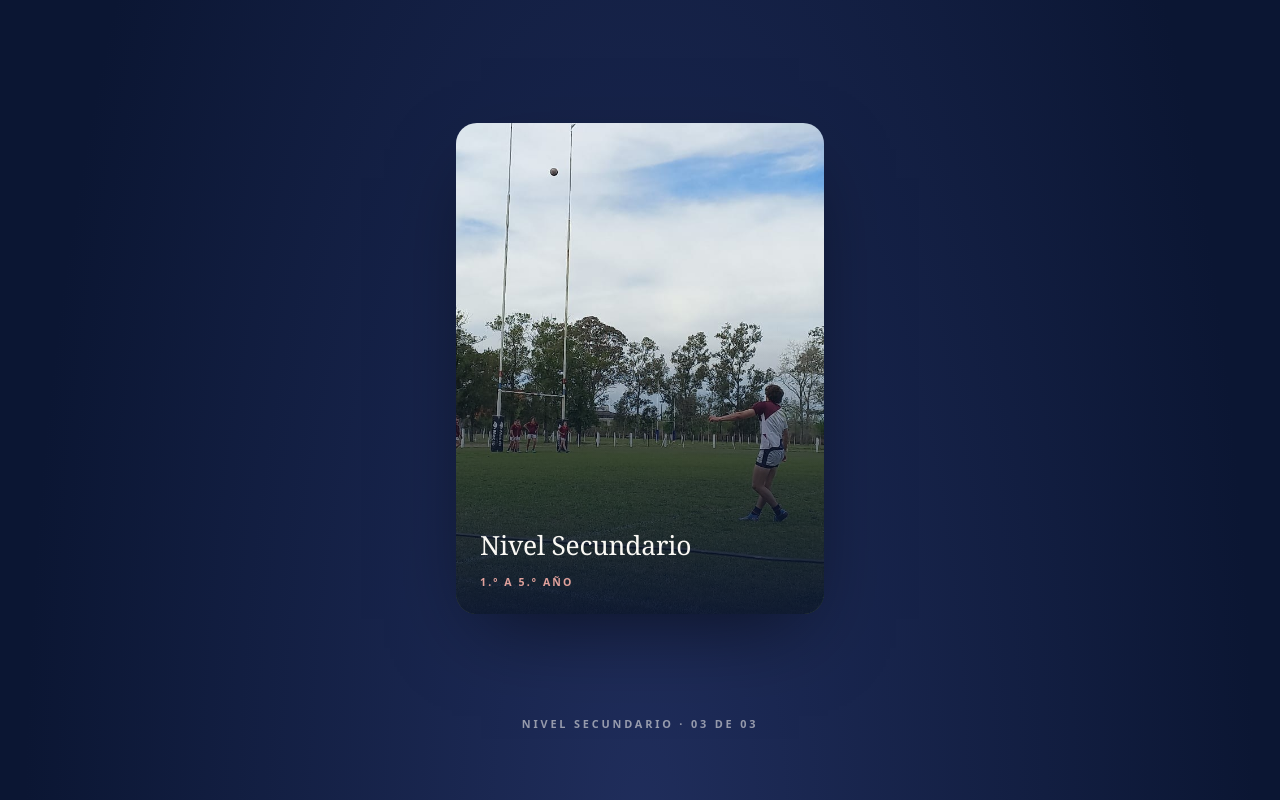
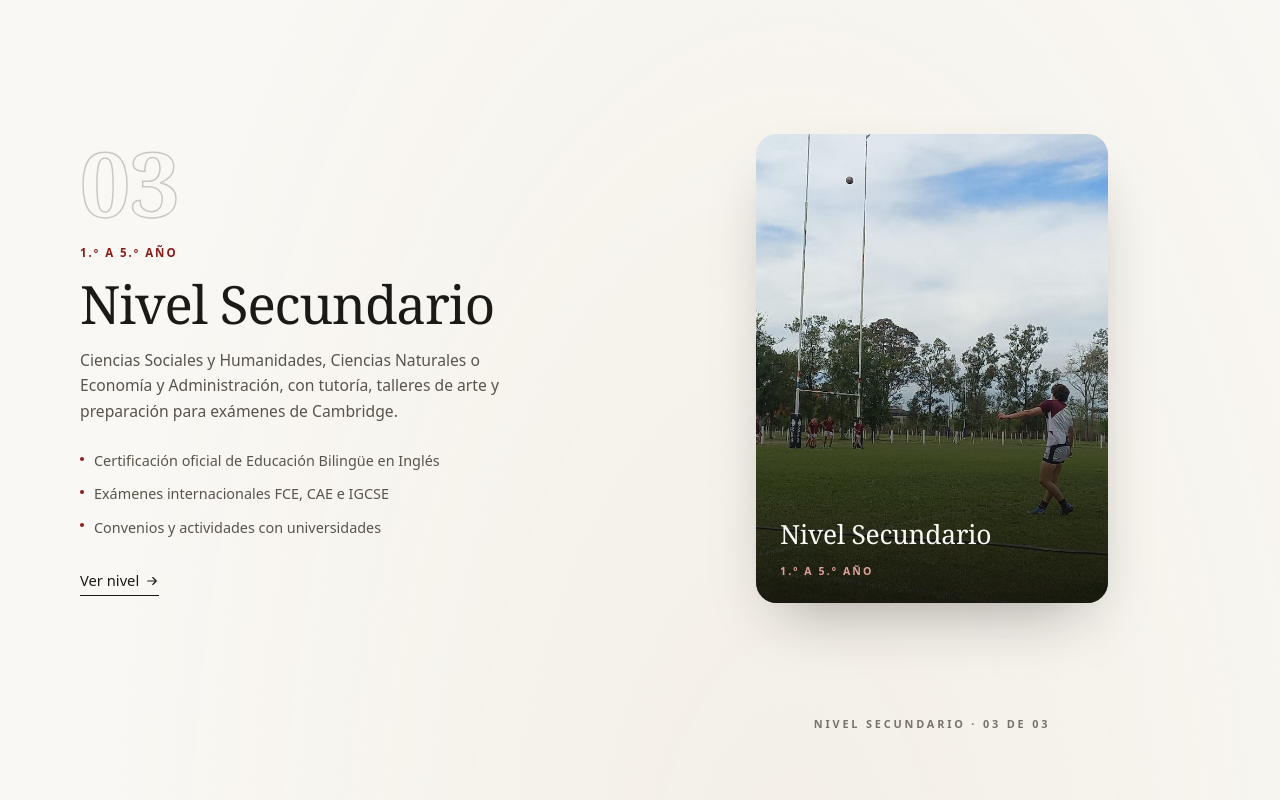
Before and after one commit to bautista-svg/esquiu, an Astro site in the folder web/: page / in a window 1280 px wide. Shown: the part 3440-4240 px from the top of the page. Built offline with nearby package versions, Linux system fonts and the light colour scheme; Astro itself is replaced by a stand-in of ours; animation ran at ten frames a second; a web font is replaced by a local one.

Commit message:
Órbita v2: fondo papel/crema y panel de texto sincronizado en desktop
- El fondo pasa de marino a papel con radial crema; núcleo y caption en
  tinta/granate, atenuación de cards por opacidad hacia el papel
- En desktop, la mitad izquierda ya no queda vacía: panel por nivel
  (numeral, edades, resumen, highlights y link) que se cruza en fade
  sincronizado con la card que pasa al frente — recupera el contenido de
  la sección anterior
- Mobile queda igual (solo cambia el fondo), fallback estático intacto

Co-Authored-By: Claude Fable 5 <noreply@anthropic.com>

```diff
--- a/web/src/pages/index.astro
+++ b/web/src/pages/index.astro
@@ -404,12 +404,11 @@ const stripPhotos: {
   </section>
 
   <!-- ============================== RECORRIDO: niveles en órbita 3D ====== -->
-  <section class="bg-night text-paper relative" aria-labelledby="recorrido">
+  <section class="relative" aria-labelledby="recorrido">
     <div class="orbit-bg pointer-events-none absolute inset-0" aria-hidden="true"></div>
 
     <div class="container-site relative pt-[clamp(4.5rem,9vw,8.25rem)]">
       <SectionHeader
-        tone="dark"
         overline="Proyecto educativo"
         title="Un recorrido pensado de los 2 a los 18"
         lead="Tres niveles con identidad propia, girando alrededor de un mismo centro: el inglés, la fe y el deporte acompañan todo el camino. Scrolleá y pasan al frente."
@@ -419,8 +418,48 @@ const stripPhotos: {
 
     <div class="orbit-wrap relative" data-orbit>
       <div class="orbit-stage">
+        <div class="orbit-grid container-site">
+          <!-- Panel de texto sincronizado con la órbita (desktop) -->
+          <div class="orbit-info">
+            {
+              LEVELS.map((level, i) => (
+                <div class:list={["orbit-info-panel", i === 0 && "is-current"]} data-orbit-panel>
+                  <span class="numeral-ghost block" aria-hidden="true">
+                    {level.index}
+                  </span>
+                  <p class="overline-label text-garnet mt-5">{level.ages}</p>
+                  <h3 class="text-title-xl mt-3">{level.name}</h3>
+                  <p class="text-ink-soft mt-4 max-w-md text-[0.98rem] leading-relaxed">
+                    {level.summary}
+                  </p>
+                  <ul class="text-ink-soft mt-6 space-y-2 text-[0.9rem]">
+                    {level.highlights.map((highlight) => (
+                      <li class="flex gap-2.5">
+                        <span
+                          class="bg-garnet mt-[0.55rem] h-1 w-1 shrink-0 rounded-full"
+                          aria-hidden="true"
+                        />
+                        {highlight}
+                      </li>
+                    ))}
+                  </ul>
+                  <a
+                    href={`/proyecto-educativo#${level.id}`}
+                    class="link-accent text-ink mt-7 inline-flex items-center gap-1.5 text-[0.92rem] font-medium"
+                    tabindex="-1"
+                  >
+                    Ver nivel
+                    <Icon name="arrow-right" size={14} />
+                  </a>
+                </div>
+              ))
+            }
+          </div>
+
+          <!-- Escena 3D -->
+          <div class="orbit-scene">
             <div class="orbit-nucleus" aria-hidden="true">
-          <SunMark size={30} class="text-rose" />
+              <SunMark size={30} class="text-garnet" />
               <span>Veritas</span>
             </div>
 
@@ -467,7 +506,11 @@ const stripPhotos: {
               }
             </div>
 
-        <p class="orbit-caption" data-orbit-caption aria-live="polite">Nivel Inicial · 01 de 03</p>
+            <p class="orbit-caption" data-orbit-caption aria-live="polite">
+              Nivel Inicial · 01 de 03
+            </p>
+          </div>
+        </div>
       </div>
     </div>
   </section>
--- a/web/src/scripts/main.ts
+++ b/web/src/scripts/main.ts
@@ -433,6 +433,7 @@ function initLevelsOrbit(): void {
 
   const sats = Array.from(carousel.querySelectorAll<HTMLElement>("[data-orbit-sat]"));
   const caption = wrap.querySelector<HTMLElement>("[data-orbit-caption]");
+  const panels = Array.from(wrap.querySelectorAll<HTMLElement>("[data-orbit-panel]"));
   const names = sats.map((sat) => sat.dataset.orbitName ?? "");
 
   let ticking = false;
@@ -451,11 +452,14 @@ function initLevelsOrbit(): void {
     sats.forEach((sat, i) => {
       const ang = (((i * 120 + rot) % 360) + 360) % 360;
       const facing = Math.max(0, Math.cos((ang * Math.PI) / 180));
-      sat.style.filter = `brightness(${(0.5 + facing * 0.5).toFixed(3)})`;
+      // Sobre fondo claro, las cards de atrás se desvanecen hacia el papel
+      sat.style.opacity = (0.25 + facing * 0.75).toFixed(3);
+      sat.style.filter = `brightness(${(0.9 + facing * 0.1).toFixed(3)})`;
     });
 
+    const seg = Math.min(2, Math.round(progress * 2));
+    panels.forEach((panel, i) => panel.classList.toggle("is-current", i === seg));
     if (caption) {
-      const seg = Math.min(2, Math.round(progress * 2));
       const text = `${names[seg]} · 0${seg + 1} de 03`;
       if (caption.textContent !== text) caption.textContent = text;
     }
--- a/web/src/styles/global.css
+++ b/web/src/styles/global.css
@@ -795,10 +795,11 @@ video[data-lazy-video].is-playing {
 }
 
 /* ------------------------------------------- órbita 3D de niveles (home) */
-/* Wrapper alto + escenario sticky: el scroll (initLevelsOrbit) rota el
-   carrusel 3D y cada nivel pasa al frente. Núcleo central: el sol Veritas. */
+/* Wrapper alto + escenario sticky sobre papel/crema: el scroll rota el
+   carrusel 3D (initLevelsOrbit) y el panel de texto izquierdo se cruza en
+   fade con el nivel que pasa al frente. Núcleo: el sol Veritas. */
 .orbit-bg {
-  background: radial-gradient(ellipse at 50% 42%, rgb(34 48 96 / 0.9), transparent 68%);
+  background: radial-gradient(ellipse at 62% 45%, rgb(242 238 229 / 0.95), transparent 62%);
 }
 .orbit-wrap {
   height: 320vh;
@@ -812,10 +813,50 @@ video[data-lazy-video].is-playing {
   overflow: clip;
   perspective: 1400px;
 }
+.orbit-grid {
+  display: grid;
+  width: 100%;
+  align-items: center;
+  gap: 2rem;
+}
+@media (width >= 64rem) {
+  .orbit-grid {
+    grid-template-columns: minmax(0, 1fr) minmax(0, 1fr);
+    gap: 3rem;
+  }
+}
+.orbit-info {
+  display: none;
+}
+@media (width >= 64rem) {
+  .orbit-info {
+    display: grid;
+  }
+}
+.orbit-info-panel {
+  grid-area: 1 / 1;
+  opacity: 0;
+  translate: 0 16px;
+  transition:
+    opacity 0.5s var(--ease-out-soft),
+    translate 0.5s var(--ease-out-soft);
+  pointer-events: none;
+}
+.orbit-info-panel.is-current {
+  opacity: 1;
+  translate: 0 0;
+  pointer-events: auto;
+}
+.orbit-scene {
+  position: relative;
+  display: grid;
+  place-items: center;
+  min-height: 100vh;
+}
 .orbit-carousel {
   --orbit-r: 340px;
   position: relative;
-  width: min(60vw, 23rem);
+  width: min(60vw, 22rem);
   aspect-ratio: 3 / 4;
   transform-style: preserve-3d;
   will-change: transform;
@@ -835,7 +876,7 @@ video[data-lazy-video].is-playing {
   overflow: clip;
   border-radius: 1.3rem;
   backface-visibility: hidden;
-  box-shadow: 0 30px 80px -25px rgb(0 0 0 / 0.6);
+  box-shadow: 0 28px 60px -26px rgb(28 26 22 / 0.4);
   transform: rotateY(calc(var(--i) * 120deg)) translateZ(var(--orbit-r));
 }
 .orbit-sat img {
@@ -849,7 +890,7 @@ video[data-lazy-video].is-playing {
   content: "";
   position: absolute;
   inset: 0;
-  background: linear-gradient(transparent 42%, rgb(11 22 51 / 0.92));
+  background: linear-gradient(transparent 45%, rgb(17 15 12 / 0.85));
 }
 .orbit-cap {
   position: relative;
@@ -879,24 +920,24 @@ video[data-lazy-video].is-playing {
   z-index: 0;
   display: grid;
   place-items: center;
+  align-content: center;
   gap: 0.4rem;
   width: 9.5rem;
   aspect-ratio: 1;
   border-radius: 50%;
-  border: 1px solid rgb(250 248 244 / 0.18);
-  color: var(--color-rose);
+  border: 1px solid rgb(28 26 22 / 0.16);
+  color: var(--color-garnet);
   font-family: var(--font-display);
   font-style: italic;
   font-size: 0.95rem;
   text-align: center;
-  align-content: center;
 }
 .orbit-nucleus::before {
   content: "";
   position: absolute;
   inset: -2.2rem;
   border-radius: 50%;
-  border: 1px dashed rgb(250 248 244 / 0.12);
+  border: 1px dashed rgb(28 26 22 / 0.14);
   animation: sun-spin 40s linear infinite;
 }
 .orbit-caption {
@@ -908,7 +949,7 @@ video[data-lazy-video].is-playing {
   font-weight: 600;
   letter-spacing: 0.26em;
   text-transform: uppercase;
-  color: rgb(250 248 244 / 0.55);
+  color: rgb(89 84 75 / 0.8);
 }
 
 /* Fallback estático (reduced-motion o sin JS): los tres niveles en fila */
@@ -921,13 +962,20 @@ video[data-lazy-video].is-playing {
     height: auto;
     perspective: none;
     display: block;
-    padding: 3.5rem 1.5rem 5rem;
+    padding: 3.5rem 0 5rem;
+  }
+  .orbit-grid {
+    display: block;
+  }
+  .orbit-info {
+    display: none !important;
+  }
+  .orbit-scene {
+    min-height: 0;
   }
   .orbit-carousel {
     position: static;
     width: 100%;
-    max-width: 76rem;
-    margin-inline: auto;
     aspect-ratio: auto;
     transform: none !important;
     transform-style: flat;
@@ -939,6 +987,7 @@ video[data-lazy-video].is-playing {
     position: relative;
     transform: none !important;
     filter: none !important;
+    opacity: 1 !important;
     aspect-ratio: 3 / 4;
   }
   .orbit-nucleus,
```
Lines whose indentation alone changed are shown as unchanged.
